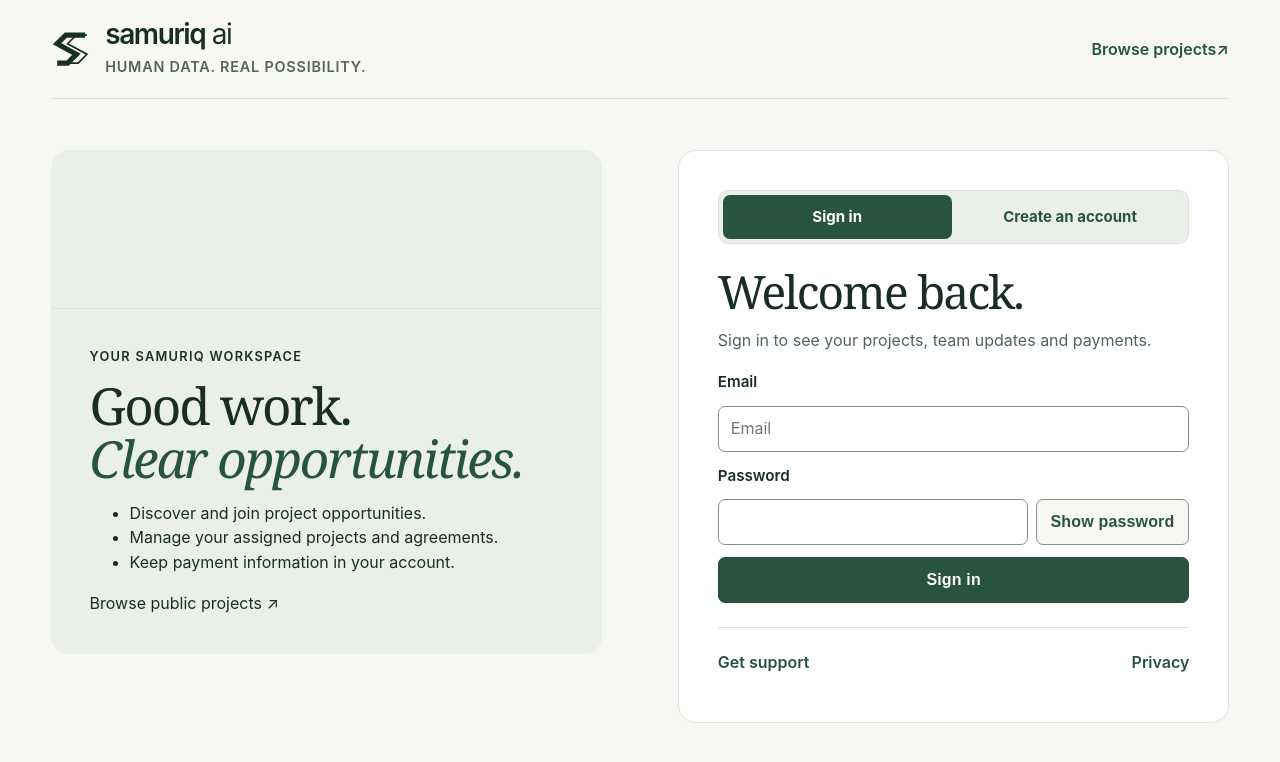
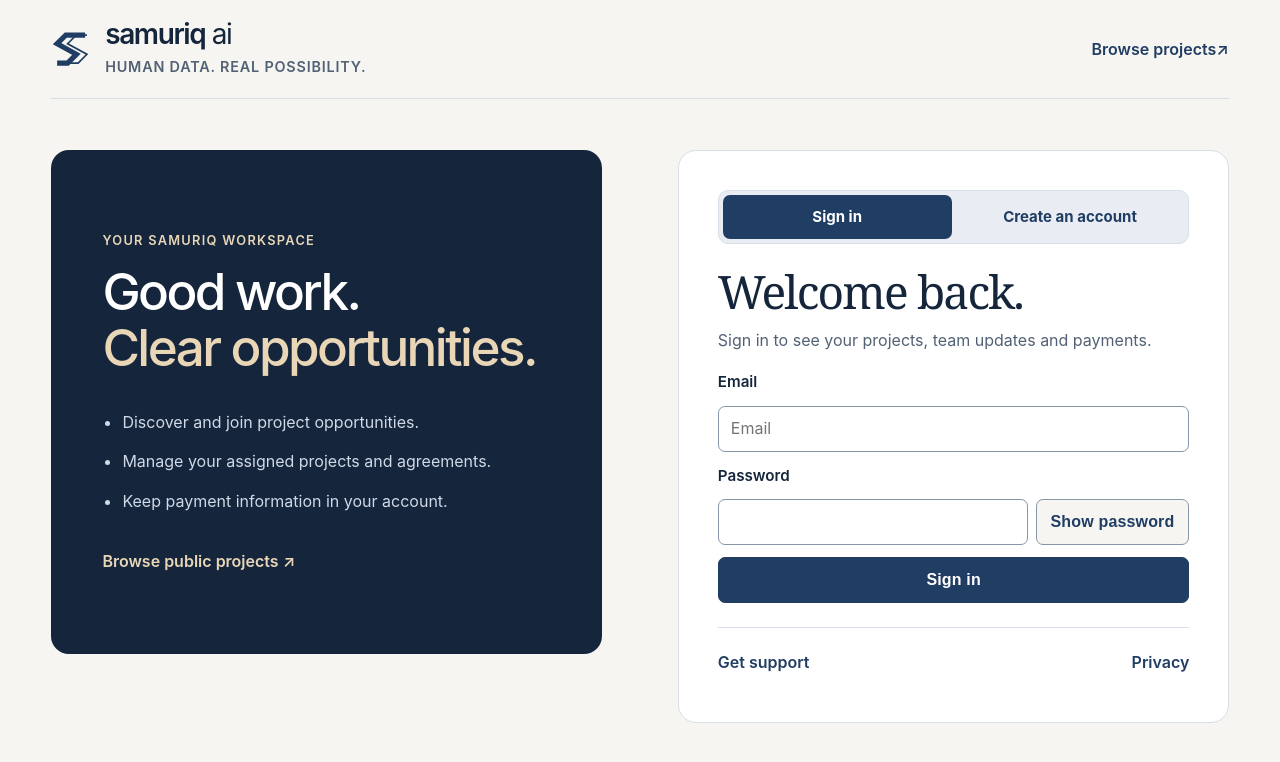
Before and after one commit to Jackyhelloboy/Samuriq-ai, a Next.js app: page /login in a window 1280 px wide. Shown: the top 762 px of the page. Built offline with nearby package versions, Linux system fonts and the light colour scheme; no server answers.

Commit message:
Introduce executive navy, warm ivory and champagne brand identity

```diff
--- a/app/light-theme.css
+++ b/app/light-theme.css
@@ -1,16 +1,16 @@
 /* The original project board's paper, sage and deep-green palette. */
 :root {
   color-scheme: light;
-  --paper: #fafbf8;
+  --paper: #f6f5f1;
   --surface: #fff;
-  --sage: #eef1e9;
-  --ink: #172e28;
-  --muted: #475951;
-  --accent: #315b4e;
-  --line: #d2dbd2;
-  --control-border: #839387;
+  --sage: #e9edf3;
+  --ink: #14253c;
+  --muted: #526174;
+  --accent: #203d63;
+  --line: #d8dee7;
+  --control-border: #8896a9;
   --on-accent: #fff;
-  --scrim: rgb(23 46 40 / 40%);
+  --scrim: rgb(20 37 60 / 40%);
   accent-color: var(--accent);
 }
 body, .premium-site.pro5, .account-entry, .suite .suite-main {
@@ -97,7 +97,7 @@ body, .premium-site.pro5, .account-entry, .suite .suite-main {
 
 .phone-bottom-nav {
   border-top: 1px solid var(--line);
-  box-shadow: 0 -4px 20px rgb(23 46 40 / 5%);
+  box-shadow: 0 -4px 20px rgb(20 37 60 / 5%);
 }
 
 .phone-bottom-nav a {
@@ -154,7 +154,7 @@ body, .premium-site.pro5, .account-entry, .suite .suite-main {
 }
 
 /* V11 shared visual system: light, editorial and operational. */
-:root{--paper:#f7f8f4;--surface:#fff;--sage:#eaf0e7;--ink:#182e25;--muted:#53645a;--accent:#28543f;--line:#dce4da;--control-border:#819485;--v11-shadow:0 8px 32px rgb(25 52 36 / 6%);--v11-radius:18px}
+:root{--paper:#f6f5f1;--surface:#fff;--sage:#e9edf3;--ink:#14253c;--muted:#526174;--accent:#203d63;--line:#d8dee7;--control-border:#8896a9;--v11-shadow:0 8px 32px rgb(20 37 60 / 6%);--v11-radius:18px}
 body{font-family:Inter,ui-sans-serif,system-ui,-apple-system,BlinkMacSystemFont,"Segoe UI",sans-serif}
 .vendor-v11{overflow-wrap:anywhere}
 .vendor-v11 .company-nav{padding-inline:clamp(18px,5vw,80px);min-height:76px;gap:20px}
@@ -167,7 +167,7 @@ body{font-family:Inter,ui-sans-serif,system-ui,-apple-system,BlinkMacSystemFont,
 .vendor-v11 .hiring-hero .eyebrow,.vendor-v11 .section-kicker .eyebrow{color:var(--accent);font-weight:700;font-size:.73rem;letter-spacing:.13em}
 .vendor-v11 .hiring-actions a{border:1px solid var(--control-border);border-radius:10px;padding:12px 18px;justify-content:center;text-decoration:none}
 .vendor-v11 .hiring-actions .primary-hiring-link{border-color:var(--accent)}
-.vendor-v11 .hiring-actions a:hover{box-shadow:0 4px 12px rgb(25 52 36 / 12%);text-decoration:none}
+.vendor-v11 .hiring-actions a:hover{box-shadow:0 4px 12px rgb(20 37 60 / 12%);text-decoration:none}
 .vendor-v11 main{max-width:1520px;width:100%;padding-inline:clamp(12px,3vw,42px)}
 .vendor-v11 .home-project-board{padding:clamp(24px,4vw,60px) 0}
 .vendor-v11 .home-project-board .section-kicker{align-items:end}
@@ -182,7 +182,7 @@ body{font-family:Inter,ui-sans-serif,system-ui,-apple-system,BlinkMacSystemFont,
 .vendor-v11 .expertise-list article{border-color:var(--line)}
 .vendor-v11 .company-footer{padding-inline:clamp(18px,5vw,80px)}
 :is(.vendor-v11,.suite) .opportunity-card{display:flex;flex-direction:column;gap:10px;padding:24px;border:1px solid var(--line);border-radius:var(--v11-radius);box-shadow:var(--v11-shadow);background:var(--surface);transition:border-color .16s,box-shadow .16s}
-:is(.vendor-v11,.suite) .opportunity-card:hover{border-color:var(--control-border);box-shadow:0 12px 30px rgb(25 52 36 / 9%)}
+:is(.vendor-v11,.suite) .opportunity-card:hover{border-color:var(--control-border);box-shadow:0 12px 30px rgb(20 37 60 / 9%)}
 :is(.vendor-v11,.suite) .opportunity-card h2{font-family:inherit;font-size:clamp(1.25rem,1.8vw,1.65rem);line-height:1.25;letter-spacing:-.03em;margin:0}
 :is(.vendor-v11,.suite) .project-glyph{border-radius:12px;background:var(--sage);color:var(--accent)}
 :is(.vendor-v11,.suite) .card-compensation{background:var(--sage);color:var(--ink);border-radius:10px;padding:12px;font-weight:650}
@@ -191,7 +191,7 @@ body{font-family:Inter,ui-sans-serif,system-ui,-apple-system,BlinkMacSystemFont,
 .v7-suite.v6-suite .suite-sidebar{border-right:1px solid var(--line)!important}
 .v7-suite.v6-suite .suite-sidebar nav a{border-radius:9px;margin-block:3px;min-height:40px;font-weight:500;line-height:1.3}
 .v7-suite.v6-suite .suite-sidebar nav a.selected{color:var(--accent)!important;font-weight:700;box-shadow:inset 3px 0 var(--accent)}
-.v7-suite.v6-suite .suite-top{border-bottom:1px solid var(--line)!important;box-shadow:0 2px 12px rgb(25 52 36 / 3%)}
+.v7-suite.v6-suite .suite-top{border-bottom:1px solid var(--line)!important;box-shadow:0 2px 12px rgb(20 37 60 / 3%)}
 .v7-suite.v6-suite .suite-main{padding-inline:clamp(16px,3vw,48px)}
 .v7-suite.v6-suite .suite-heading{gap:18px;margin-bottom:24px;border-bottom:1px solid var(--line);padding-bottom:20px}
 .v7-suite.v6-suite .suite-heading h1{font-family:inherit;font-size:clamp(1.75rem,3vw,2.75rem);font-weight:650;letter-spacing:-.045em;line-height:1.15}
@@ -204,7 +204,7 @@ body{font-family:Inter,ui-sans-serif,system-ui,-apple-system,BlinkMacSystemFont,
 .v7-suite.v6-suite .suite-table :is(th,td){border-color:var(--line)}
 .v7-suite.v6-suite .project-filters{background:var(--surface);border-radius:var(--v11-radius);border-color:var(--line);box-shadow:var(--v11-shadow)}
 .account-entry .account-form{border-color:var(--line);border-radius:var(--v11-radius)}
-:where(.vendor-v11,.suite,.account-entry) :is(a,button,input,select,textarea,summary):focus-visible{outline:3px solid #4d8064;outline-offset:3px}
+:where(.vendor-v11,.suite,.account-entry) :is(a,button,input,select,textarea,summary):focus-visible{outline:3px solid #375c96;outline-offset:3px}
 @media(max-width:760px){
  .vendor-v11 .company-nav{gap:8px;min-height:60px;padding-inline:14px}
  .vendor-v11 .hiring-hero{grid-template-columns:minmax(0,1fr);margin-block:14px;border-radius:20px}
@@ -220,3 +220,54 @@ body{font-family:Inter,ui-sans-serif,system-ui,-apple-system,BlinkMacSystemFont,
  .v7-suite.v6-suite .suite-main{padding-inline:14px}
 }
 @media(prefers-reduced-motion:reduce){:is(.vendor-v11,.suite) .opportunity-card{transition:none}}
+
+/* Executive identity: midnight navy, warm ivory, slate blue and brushed brass. */
+:root{--brand-midnight:#14253c;--brand-blue:#203d63;--brand-brass:#a47b45;--brand-champagne:#e8d6b7;--brand-ivory:#f6f5f1}
+.brand,.brand .brand-ai{color:var(--brand-midnight)}
+.brand .identity-mark{color:var(--brand-blue)}
+.brand small{color:var(--muted)}
+.vendor-v11 .company-nav .nav-signin{background:var(--brand-blue);color:white;border:1px solid var(--brand-blue);border-radius:9px}
+.vendor-v11 .hiring-hero{background:var(--brand-ivory);border:1px solid var(--line);align-items:stretch}
+.vendor-v11 .hiring-hero h1{font-size:clamp(2.5rem,4.5vw,5rem)}
+.vendor-v11 .hiring-hero h1 em{color:var(--brand-blue)}
+.vendor-v11 .brand-portal{min-width:0;background:var(--brand-midnight);color:#fff;border:1px solid #253b57;margin:12px;border-radius:20px;padding:clamp(22px,3vw,46px);display:flex;flex-direction:column;justify-content:center;gap:24px;isolation:isolate;position:relative;overflow:hidden}
+.brand-portal:before{content:"";position:absolute;z-index:-1;inset:0;pointer-events:none;background:linear-gradient(120deg,transparent 55%,rgb(232 214 183 / 8%)),repeating-linear-gradient(90deg,transparent 0 79px,rgb(255 255 255 / 4%) 80px 81px)}
+.portal-top{display:flex;gap:12px;flex-wrap:wrap;justify-content:space-between;align-items:center;color:#c7d1e1;font-size:.68rem;font-weight:650;letter-spacing:.11em}
+.portal-indicator{display:inline-flex;align-items:center;gap:6px;font-size:.68rem;font-weight:700;letter-spacing:.11em;color:var(--brand-champagne)}
+.portal-indicator:before{content:"";width:6px;height:6px;background:currentColor;display:inline-block;border-radius:50%}
+.vendor-v11 .brand-portal h2{font-family:inherit;color:#fff;font-size:clamp(1.8rem,3vw,3rem);font-weight:550;line-height:1.08;letter-spacing:-.04em;margin:0}
+.portal-records{display:grid;gap:10px}
+.portal-records>a{display:grid;grid-template-columns:40px minmax(0,1fr) auto;align-items:center;gap:12px;padding:13px 12px;background:#20364f;border:1px solid #3a4d65;color:white;border-radius:12px;text-decoration:none}
+.portal-records>a:hover,.portal-records>a:focus-visible{background:#294663;border-color:var(--brand-champagne)}
+.portal-records strong,.portal-records small{display:block;overflow-wrap:anywhere}
+.portal-records strong{font-size:.96rem;font-weight:600}
+.portal-records small{font-size:.78rem;color:#d0d9e6;margin-top:3px}
+.portal-glyph{display:grid;place-items:center;width:40px;height:40px;border:1px solid #5a6170;border-radius:9px;color:var(--brand-champagne);background:#152940}
+.vendor-v11 .brand-portal p:not(.eyebrow){color:#d0d9e6;font-size:.95rem;margin:0;line-height:1.6}
+.portal-link{display:flex;justify-content:space-between;align-items:center;gap:10px;color:var(--brand-champagne);border-top:1px solid #41536a;padding-top:16px;text-decoration:none;font-weight:600;font-size:.9rem}
+.portal-link:hover{text-decoration:underline}
+.vendor-v11 .delivery-photo.brand-process{display:flex;flex-direction:column;justify-content:center;gap:22px;background:var(--brand-midnight);color:white;border-radius:20px;padding:clamp(24px,4vw,56px);min-height:360px;aspect-ratio:auto}
+.brand-process h3{font-size:clamp(1.7rem,3vw,2.8rem);font-weight:550;color:white;letter-spacing:-.04em;line-height:1.1;margin:0}
+.process-item{display:flex;gap:15px;align-items:center;border-top:1px solid #41536a;padding-top:16px}
+.process-item>span{color:var(--brand-champagne);font-size:1.1rem;font-variant-numeric:tabular-nums}
+.process-item strong,.process-item small{display:block}.process-item small{color:#c7d1e1;margin-top:4px}
+.vendor-v11 .business-section{background:var(--brand-midnight);color:white;border-color:var(--brand-midnight)}
+.vendor-v11 .business-section h2{color:white}.vendor-v11 .business-section h2 em,.vendor-v11 .business-section .eyebrow{color:var(--brand-champagne)}
+.vendor-v11 .business-section aside p{color:#d0d9e6}
+.vendor-v11 .business-section .button.pearl{background:var(--brand-champagne);color:var(--brand-midnight)}
+.vendor-v11 .expertise-list h3 a,.vendor-v11 .hiring-paths a{color:var(--brand-blue)}
+:is(.vendor-v11,.suite) .opportunity-card .card-facts>span{color:var(--muted)}
+:is(.vendor-v11,.suite) .opportunity-card .card-discipline{color:var(--muted)}
+.v7-suite.v6-suite .suite-sidebar nav a.selected{background:var(--sage)!important;color:var(--brand-blue)!important;box-shadow:inset 3px 0 var(--brand-blue)}
+.v7-suite.v6-suite :is(.hiring-launch a,.checkpoint-grid>a,.project-filters,.participation-cards>a){background:var(--surface);border-color:var(--line);color:var(--ink)}
+.v7-suite.v6-suite :is(.hiring-launch a,.checkpoint-grid>a,.participation-cards>a):hover{background:var(--sage);border-color:var(--control-border)}
+.v7-suite.v6-suite :is(.hiring-launch small,.hiring-facts dt,.filter-label,.nav-section-label){color:var(--muted)}
+.account-entry .entry-photo{background:var(--brand-midnight);align-items:center}
+.account-entry .entry-photo>.account-brand-panel{background:transparent;border:0;color:#fff;padding:clamp(28px,4vw,64px)}
+.account-entry .account-brand-panel h2{font-family:inherit;color:white;letter-spacing:-.05em;line-height:1.1}
+.account-entry .account-brand-panel h2 em{font-style:normal;color:var(--brand-champagne)}
+.account-entry .account-brand-panel p{color:var(--brand-champagne)}
+.account-brand-panel ul{margin:28px 0;padding-inline-start:20px;color:#d0d9e6;line-height:1.7}
+.account-brand-panel li{padding-block:6px}
+.account-brand-panel a{color:var(--brand-champagne);font-weight:600;text-underline-offset:4px}
+@media(max-width:760px){.vendor-v11 .brand-portal{margin:8px;padding:22px;gap:18px;border-radius:15px}.vendor-v11 .delivery-photo.brand-process{min-height:0}.portal-top{font-size:.63rem}}
```
